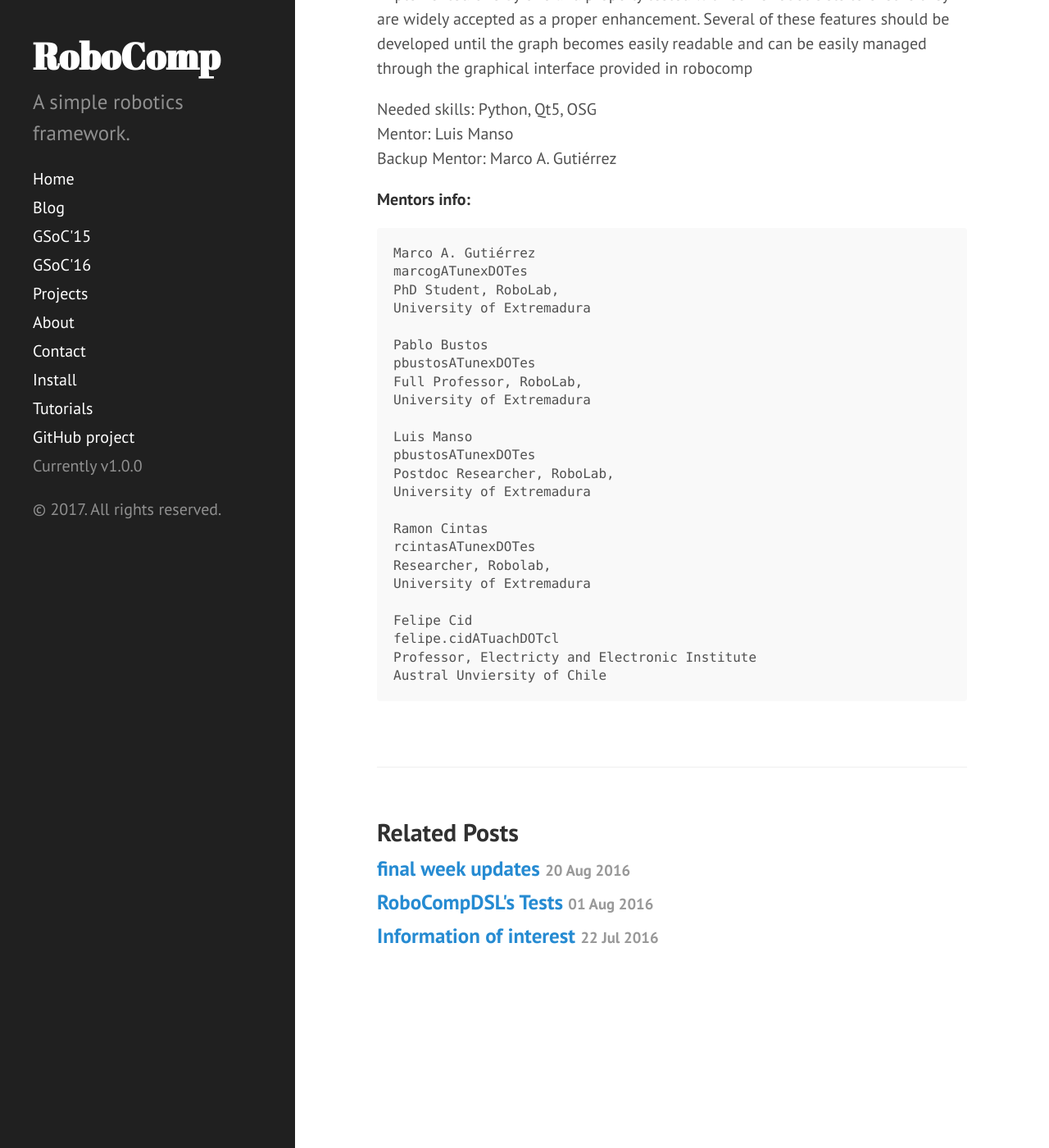
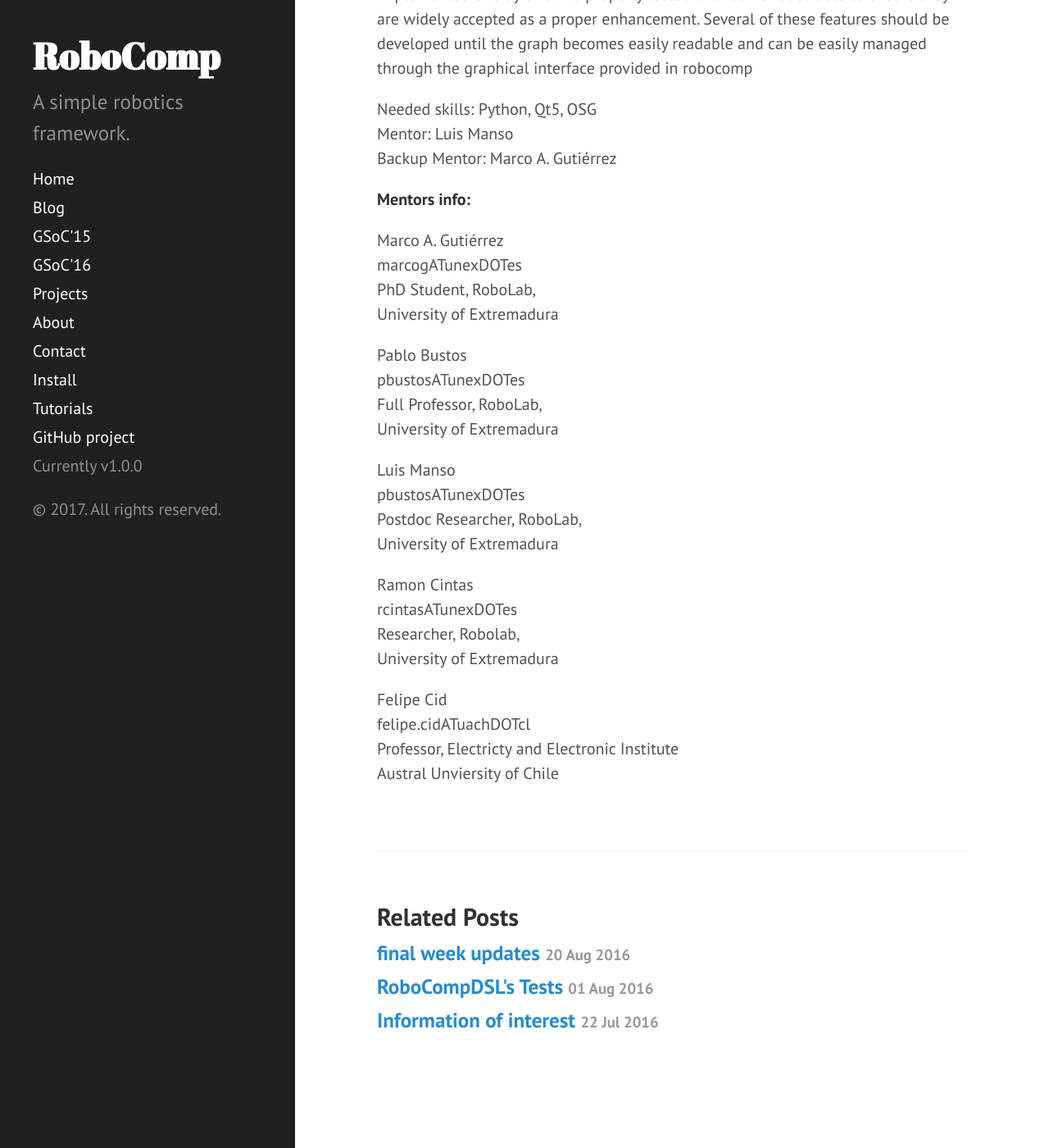
Before and after one commit to robocomp/website, a Jekyll site: the page built from _posts/gsoc2017/2017-2-07-gsoc17ideas.md, in a window 1280 px wide and 1400 px high, scrolled down 3522 px. Shown: the whole window at 82% size. Built offline with Jekyll 4.4.1, drawn with Linux system fonts in a browser that asks for light colours; part of the change alters nothing that is shown; some of the changed text lies outside the part shown.

````diff
--- a/_posts/gsoc2017/2017-2-07-gsoc17ideas.md
+++ b/_posts/gsoc2017/2017-2-07-gsoc17ideas.md
@@ -18,8 +18,8 @@ Where can I start and what to include on my application?
 You are encoraged to go through the previous steps for a better understading and follow up of your application.
 
 General questions about RoboComp:
-https://groups.google.com/forum/?hl=es#!forum/robocomp-dev
-https://gitter.im/robocomp/home
+[Developers list] (https://groups.google.com/forum/?hl=es#!forum/robocomp-dev)
+[Gitter chat] (https://gitter.im/robocomp/home)
 
 ## 1. Javascript support
 
@@ -80,7 +80,7 @@ Backup Mentor: Marco A. Gutiérrez
 
 
 **Mentors info:**
-```
+
 Marco A. Gutiérrez
 marcogATunexDOTes
 PhD Student, RoboLab,
@@ -105,4 +105,3 @@ Felipe Cid
 felipe.cidATuachDOTcl
 Professor, Electricty and Electronic Institute
 Austral Unviersity of Chile
-```
````
